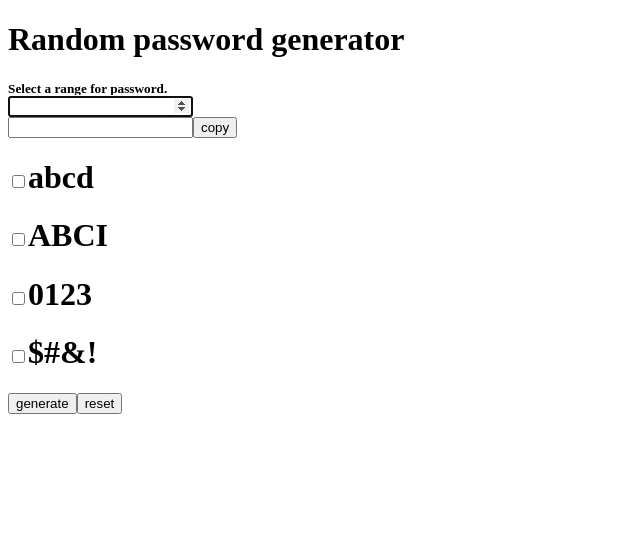
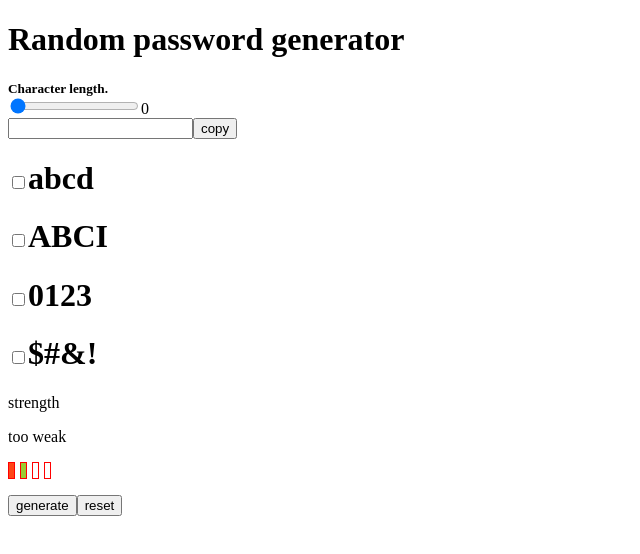
Before and after one commit to munirsebikaaka/react-password-generator-basic, a React (Create React App) app: page / in a window 1280 px wide. Shown: the top 554 px of the page, without its empty margins (0-640 px from the left). Built offline with nearby package versions, Linux system fonts and the light colour scheme.

Commit message:
feat:added the range input and used it to select the range of the password

```diff
--- a/src/App.js
+++ b/src/App.js
@@ -1,4 +1,4 @@
-import { useEffect, useRef, useState } from "react";
+import { useState, useEffect, useRef } from "react";
 
 const lowerCase = "abcdefghijklmnopqrstuvwxyz";
 const upperCas = "ABCDEFGHIJKLMNOPQRSTUVWXYZ";
@@ -8,15 +8,18 @@ let inString = "";
 
 function App() {
   let [password, setPassword] = useState("");
-  let [length, setLength] = useState("");
+  let [length, setLength] = useState(0);
   const [lowerCaseAdded, setLowerCaseAdded] = useState(false);
   const [upperCaseAdded, setUpperCasAdded] = useState(false);
   const [numAdded, setnumAdded] = useState(false);
   const [symbolsAdded, setSymbolsAdded] = useState(false);
   const [isFinished, setIsFinished] = useState(false);
+  const [copy, setCopy] = useState(false);
+
   const generateSmallCase = (string, condition) => {
     if (condition) inString += string;
   };
+
   generateSmallCase(lowerCase, lowerCaseAdded);
   generateSmallCase(upperCas, upperCaseAdded);
   generateSmallCase(numbers, numAdded);
@@ -41,17 +44,18 @@ function App() {
     setIsFinished(false);
     setLength("");
   };
-  const useAddFocus = (input) => {
+  const useCopyPassword = (input) => {
     useEffect(
       function () {
         const inputEl = input.current;
-        inputEl.focus();
+        if (copy) inputEl.select();
+        document.execCommand("copy");
       },
       [input]
     );
   };
   const input = useRef(null);
-  useAddFocus(input);
+  useCopyPassword(input);
 
   return (
     <div>
@@ -66,28 +70,33 @@ function App() {
           }
         >
           {!isFinished
-            ? "Select a range for password."
+            ? "Character length."
             : !length
-            ? "Please input password range!"
+            ? "Please select length!"
             : length < 6
-            ? "Password must atleast have 6 digits!"
-            : " Select a range for password."}
+            ? "Length must atleast have 6 digits!"
+            : " Character length."}
         </h5>
 
-        <input
-          type="number"
-          ref={input}
-          value={length}
-          onChange={(e) => setLength(e.target.value)}
-        />
+        <div>
+          <input
+            type="range"
+            min="0"
+            max="15"
+            value={length}
+            onChange={(e) => setLength(e.target.value)}
+          />
+          <span>{length}</span>
+        </div>
       </div>
       <div>
         <input
           type="text"
+          ref={input}
           value={password}
           onChange={(e) => setPassword(e.target.value)}
         />
-        <button>copy</button>
+        <button onClick={() => setCopy(true)}>copy</button>
       </div>
       <div>
         <h1 className="results">
@@ -124,6 +133,58 @@ function App() {
         </h1>
       </div>
       <div>
+        <p>strength</p>
+        <p>
+          {length <= 6
+            ? "too weak"
+            : length <= 9
+            ? "weak"
+            : length <= 12
+            ? "medium"
+            : length > 12
+            ? "strong"
+            : ""}
+        </p>
+        <p className="barMain">
+          <span
+            className={
+              password.length > 5 && length <= 6
+                ? "tooWeak"
+                : length <= 9
+                ? "weak"
+                : length <= 12
+                ? "medium"
+                : length > 12
+                ? "strong"
+                : ""
+            }
+          ></span>
+          <span
+            className={
+              password.length > 5 && length <= 9
+                ? "weak"
+                : length <= 12
+                ? "medium"
+                : length > 12
+                ? "strong"
+                : ""
+            }
+          ></span>
+          <span
+            className={
+              password.length > 5 && length <= 12
+                ? "medium"
+                : length > 12
+                ? "strong"
+                : ""
+            }
+          ></span>
+          <span
+            className={password.length > 5 && length > 12 ? "strong" : ""}
+          ></span>
+        </p>
+      </div>
+      <div>
         <button onClick={() => setIsFinished((p) => !p)}>generate</button>
         <button onClick={resetPassword}>reset</button>
       </div>
--- a/src/index.css
+++ b/src/index.css
@@ -5,3 +5,26 @@
 .collect {
   margin-bottom: -1px;
 }
+
+.barMain {
+  display: flex;
+  gap: 5px;
+}
+.barMain span {
+  width: 5px;
+  height: 15px;
+  border: 1px solid red;
+}
+
+.tooWeak {
+  background-color: red;
+}
+.weak {
+  background-color: #ff4517;
+}
+.medium {
+  background-color: yellowgreen;
+}
+.strong {
+  background-color: #3dff8e;
+}
```
